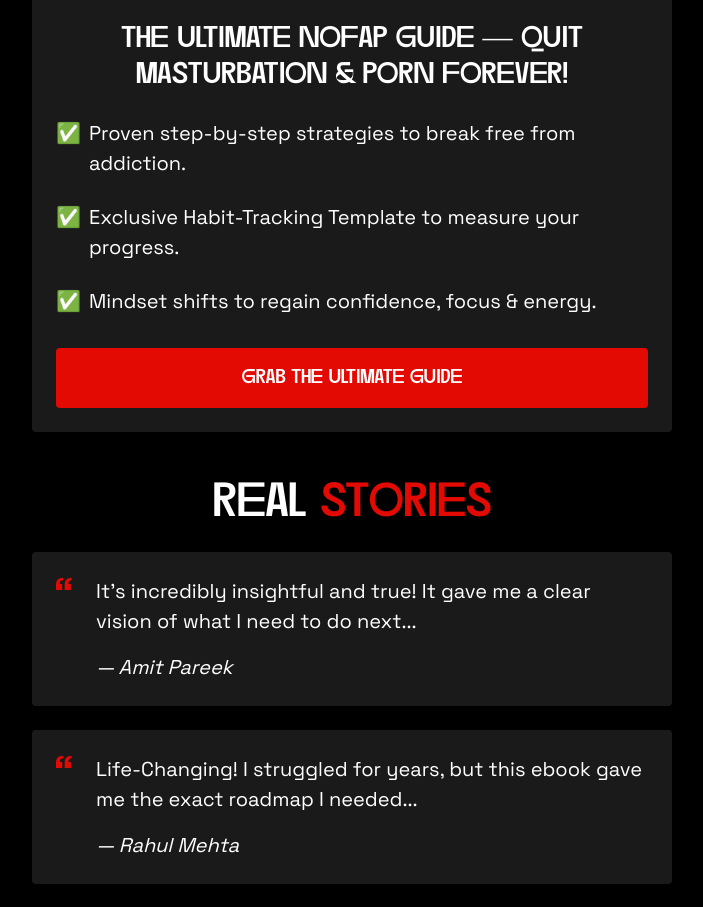
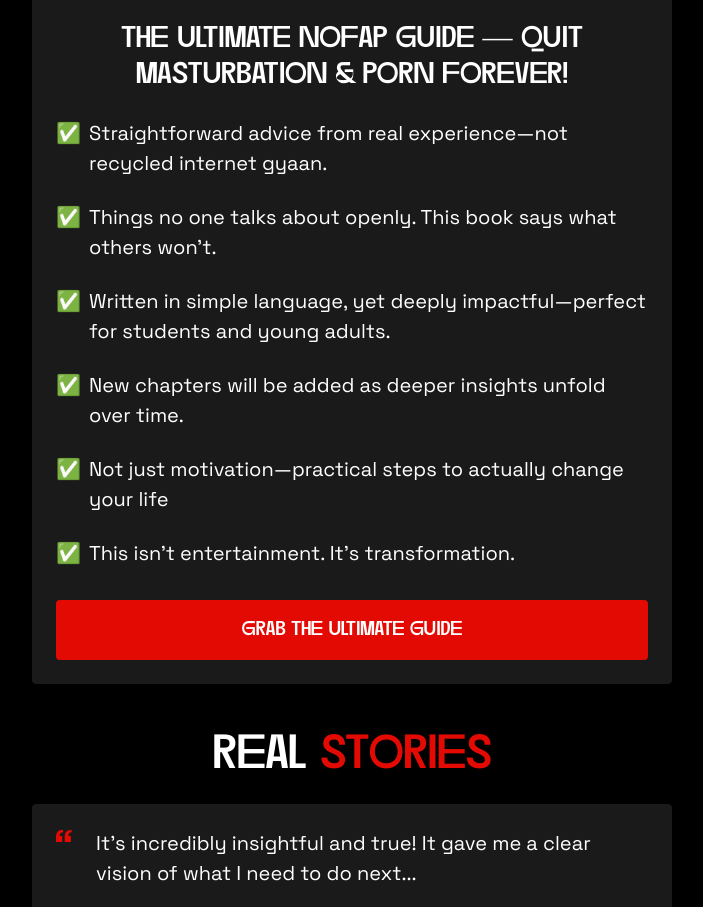
Before and after one commit to bootwebstudio/Client-1, a React (Vite) app: page / in a window 1280 px wide. Shown: the part 2820-3727 px from the top of the page, without its empty margins (288-991 px from the left). Built offline with nearby package versions, Linux system fonts and the light colour scheme.

Commit message:
Ebook details changes

```diff
--- a/src/ebookData.js
+++ b/src/ebookData.js
@@ -27,9 +27,12 @@ const EBOOK_DATA = {
     },
   ],
   details: [
-    "Proven step-by-step strategies to break free from addiction.",
-    "Exclusive Habit-Tracking Template to measure your progress.",
-    "Mindset shifts to regain confidence, focus & energy.",
+    "Straightforward advice from real experience—not recycled internet gyaan.",
+    "Things no one talks about openly. This book says what others won't.",
+    "Written in simple language, yet deeply impactful—perfect for students and young adults.",
+    "New chapters will be added as deeper insights unfold over time.",
+    "Not just motivation—practical steps to actually change your life",
+    "This isn't entertainment. It's transformation.",
   ],
   testimonials: [
     {
```
